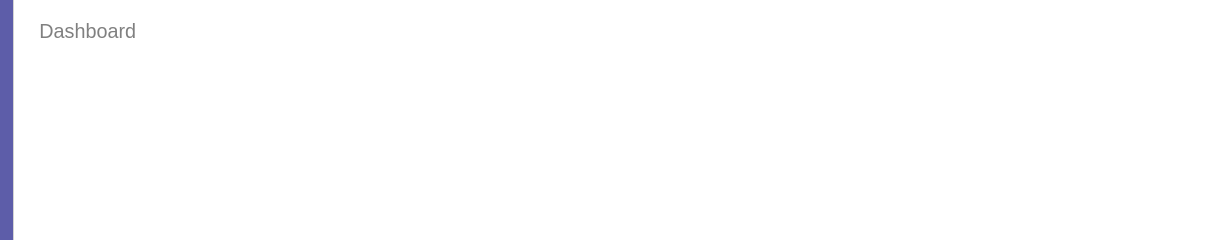
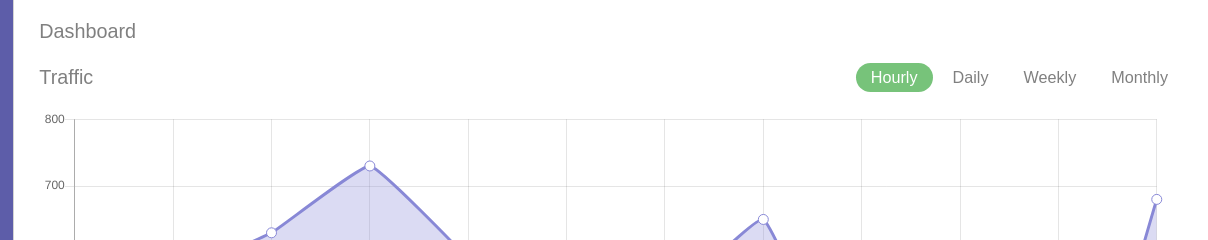
Before and after one commit to RaniaZawawi/WebApp-Dashboard, a plain HTML site: page index.html in a window 1280 px wide. Shown: the part 46-286 px from the top of the page, 72-1280 px from the left. Drawn offline with nearby package versions, Linux system fonts and the light colour scheme.

Commit message:
Dashboard
Adding the traffic graph, and updating its data according to selected type (hourly, daily, weekly, Monthly)

```diff
--- a/css/style.css
+++ b/css/style.css
@@ -112,6 +112,28 @@ nav {
 /* other */
 #dashboards {
   grid-area: dashboard;
+}
+
+ul, li {
+  display: inline-block;
+}
+
+.subMenu {
+  margin-bottom: 20px;
+}
+.subMenu h2 {
+  margin: 0;
+}
+
+li {
+  font-size: .7em;
+  border-radius: 30px;
+  padding: 5px;
+}
+
+.selected {
+  color: white;
+  background-color: #77C37A ;
 }
 
 /* other */
@@ -384,6 +406,12 @@ p.link {
    font-size: .9em;
   }
 
+  li {
+    font-size: .9em;
+    padding: 5px 15px;
+  }
+
+
   #bell svg {
     width: 20px;
   }
--- a/index.html
+++ b/index.html
@@ -143,6 +143,15 @@
         </div>
         <div class="alert">
         </div>
+        <div class="subMenu container">
+          <h2>Traffic</h2>
+          <ul>
+            <li class="selected">Hourly</li>
+            <li>Daily</li>
+            <li>Weekly</li>
+            <li>Monthly</li>
+          </ul>
+        </div>
         <div>
           <canvas id="trafficChart"></canvas>
         </div>
@@ -279,7 +288,7 @@
 
     </div>
     <script src="./js/jquery-3.3.1.min.js"></script>
-    <script src="./js/memberData.js"></script>
+    <script src="./js/generalData.js"></script>
     <script src="./js/mainScript.js"></script>
   </body>
 </html>
--- a/js/memberData.js
+++ b/js/generalData.js
@@ -1,3 +1,16 @@
+// Traffic Data (Hourly, Daily, Weekly, Monthly)
+xHours = ['1-2am', '3-4am', '5-6am', '7-8am', '9-10am', '11-12am', '1-2pm', '3-4pm', '5-6pm', '7-8pm', '9-10pm', '11-12pm',  ]
+yHours = [320, 560, 630, 730, 590, 400, 520, 650, 340, 370, 210, 680];
+
+xDays = ['01Apr', '02Apr', '03Apr', '04Apr', '05Apr', '06Apr', '07Apr', '08Apr', '09Apr', '10Apr', '11Apr', '12Apr', '13Apr', '14Apr', '15Apr', '16Apr', '17Apr', '18Apr', '19Apr', '20Apr', '21Apr', '22Apr', '23Apr', '24Apr', '25Apr', '26Apr', '27Apr', '28Apr', '29Apr', '30Apr']
+yDays = [678, 567, 345, 320, 560, 430, 730, 120, 890, 420, 650, 340, 370, 210, 980, 678, 567, 345, 320, 560, 430, 730, 120, 890, 420, 650, 340, 370, 210, 980];
+
+xWeeks = ['Apr-Wk1', 'Apr-Wk2', 'Apr-Wk3', 'Apr-Wk4', 'Apr-Wk5', 'Apr-Wk6', 'Apr-Wk7', 'Apr-Wk8', 'Apr-Wk9', 'Apr-Wk10', 'Apr-Wk11', 'Apr-Wk12']
+yWeeks = [678, 320, 560, 120, 890, 370, 210, 980, 678, 120, 890, 980];
+
+xMonths = ['Jan', 'Feb', 'Mar', 'Apr', 'May', 'Jun', 'Jul', 'Aug', 'Sep', 'Oct', 'Nov', 'Dec']
+yMonths = [210, 980, 678, 120, 890, 980, 678, 320, 560, 120, 890, 370];
+
 // Daily Traffic Data
 days = ['S', 'M', 'T', 'W', 'T', 'F', 'S'];
 dayTraffic = [50, 100, 175, 125, 225, 200, 100];
--- a/js/mainScript.js
+++ b/js/mainScript.js
@@ -1,14 +1,83 @@
-const $trafficChart = $('#trafficChart')[0].getContext('2d');
+const generalChart = document.getElementById('trafficChart').getContext('2d');
 const dailyChart = document.getElementById('dailyChart').getContext('2d');
 const mobileChart = document.getElementById('mobileChart').getContext('2d');
 const $membersSection = $('#members');
 const $activitySection = $('#activities');
 const $optionZone = $('#timeZ');
 
+let lineChart = new Chart(generalChart, {
+  type: 'line',
+  data: { labels: xHours,
+          datasets: [{
+                      data: yHours,
+                      fill: true,
+                      borderColor: '#8888D6',
+                      backgroundColor: 'rgba(136, 136, 214,0.3)',
+                      pointBackgroundColor: '#fff',
+                      pointRadius: 5,
+                      lineTension: 0.1
+                    }]
+        },
+  options: {
+            legend: {
+                    display: false
+                  },
+            scales: {
+              yAxes: [{
+                ticks: {
+                  beginAtZero: true
+                }
+              }]
+            }
+          }
+});
+
 getDailyChart();
 getMobileChart();
 getMembersData();
 getOptionZone();
+
+$('ul').on('click', 'li', function(event) {
+  if (!$(this).hasClass('selected')) {
+    clearListItemSelectedClass();
+    $(this).addClass('selected');
+
+    switch ($(this).index()) {
+      case 0:
+        lineChart.data.labels= xHours;
+        lineChart.data.datasets[0].data = yHours;
+        lineChart.update();
+        break;
+      case 1:
+        lineChart.data.labels= xDays;
+        lineChart.data.datasets[0].data = yDays;
+        lineChart.update();
+        break;
+      case 2:
+        lineChart.data.labels= xWeeks;
+        lineChart.data.datasets[0].data = yWeeks;
+        lineChart.update();
+        break;
+      case 3:
+        lineChart.data.labels= xMonths;
+        lineChart.data.datasets[0].data = yMonths;
+        lineChart.update();
+        break;
+      default:
+        console.log('inavlid choice');
+    };
+  }
+});
+
+//******************************************************************************
+//                   Clear List Items Selected Class function
+//  The (selected) class is removed from all list items
+//******************************************************************************
+function clearListItemSelectedClass(){
+  for(let index=0; index <4; index++){
+    $('li').eq(index).removeClass('selected');
+  };
+}
 
 //******************************************************************************
 //                         Get Daily Traffic Chart function
```
Also changed, not shown: dashboard.png.
